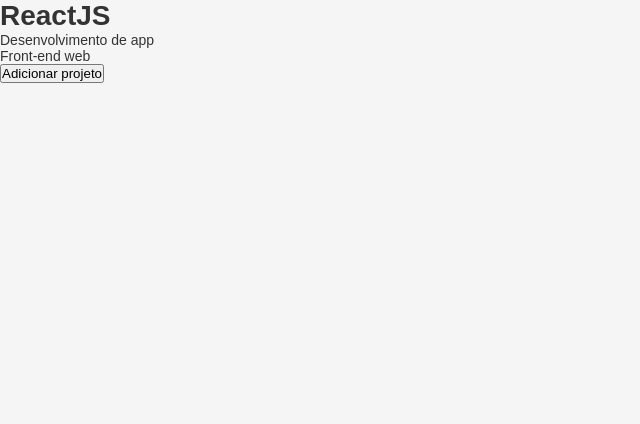
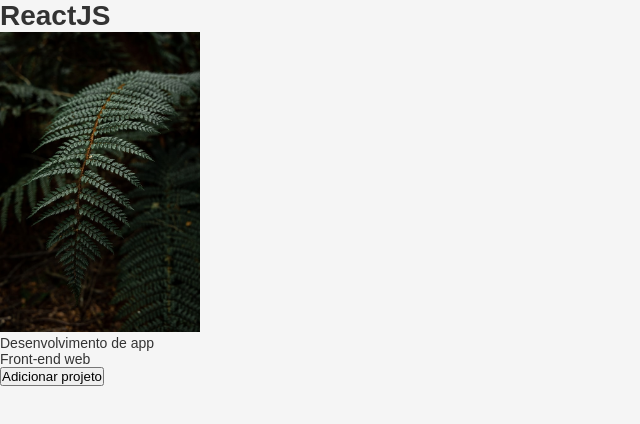
Before and after one commit to black-dev-x/GoStack-Bootcamp, a React app in the folder frontend/: page / in a window 1280 px wide. Shown: the top 424 px of the page, without its empty margins (0-640 px from the left). Built offline with nearby package versions, Linux system fonts and the light colour scheme.

Commit message:
adição do file loader com uma imagem

```diff
--- a/frontend/package.json
+++ b/frontend/package.json
@@ -14,6 +14,7 @@
     "@babel/preset-react": "^7.9.4",
     "babel-loader": "^8.1.0",
     "css-loader": "^3.5.1",
+    "file-loader": "^6.0.0",
     "react": "^16.13.1",
     "react-dom": "^16.13.1",
     "style-loader": "^1.1.3",
--- a/frontend/src/components/App.css
+++ b/frontend/src/components/App.css
@@ -9,3 +9,7 @@
   font: 14px sans-serif;
   color: #333;
 }
+img {
+  width: 200px;
+  display: inline-block;
+}
--- a/frontend/src/components/App.js
+++ b/frontend/src/components/App.js
@@ -1,6 +1,7 @@
 import React, { useState } from 'react'
 import Header from './Header'
 import './App.css'
+import backgroundImage from '../assets/imagem.jpg'
 
 export default _ => {
   const [projects, setProjects] = useState([
@@ -14,6 +15,7 @@
   return (
     <>
       <Header title="ReactJS" />
+      <img src={backgroundImage}></img>
       <ul>
         {projects.map((project, index) => (
           <li key={index}>{project}</li>
--- a/frontend/webpack.config.js
+++ b/frontend/webpack.config.js
@@ -19,6 +19,10 @@
         test: /\.css$/,
         exclude: /node_modules/,
         use: [{ loader: 'style-loader' }, { loader: 'css-loader' }]
+      },
+      {
+        test: /\.(gif|png|jpe?g)$/i,
+        use: { loader: 'file-loader' }
       }
     ]
   }
```
Also changed, not shown: frontend/src/assets/imagem.jpg (added), 1 other file (tests, documents, lock files or other folders).
